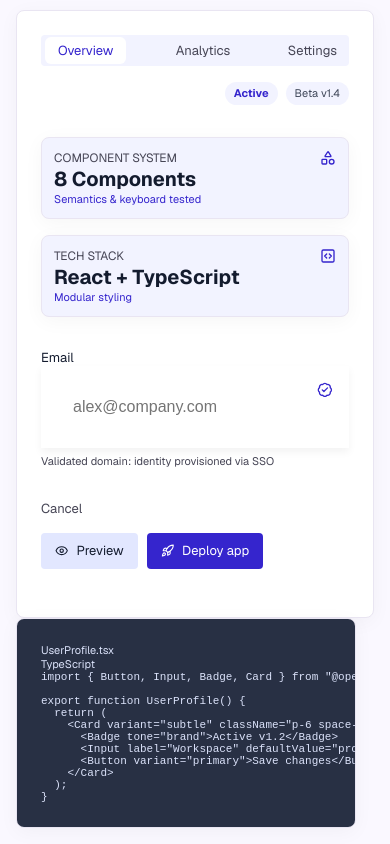
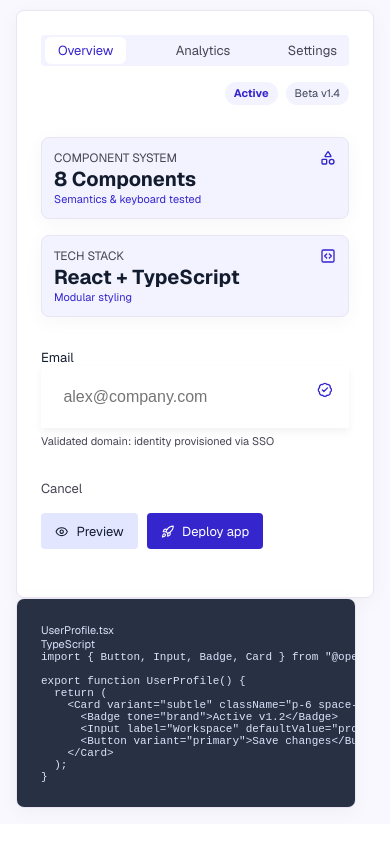
Before and after one commit to adeboyeMary/my_openUI, a Next.js app: page / in a window 390 px wide. Shown: the part 755-1599 px from the top of the page. Built offline with nearby package versions, Linux system fonts and the light colour scheme.

Commit message:
fix form to improve user interaction

```diff
--- a/src/app/page.module.scss
+++ b/src/app/page.module.scss
@@ -333,8 +333,10 @@
 
               @media (max-width: 767px) {
                 font-size: 16px;
-                padding: 1rem;
+                padding: 0.4rem;
                 background-color: white;
+                color: #464555;
+                font-weight: normal;
               }
             }
           }
```
